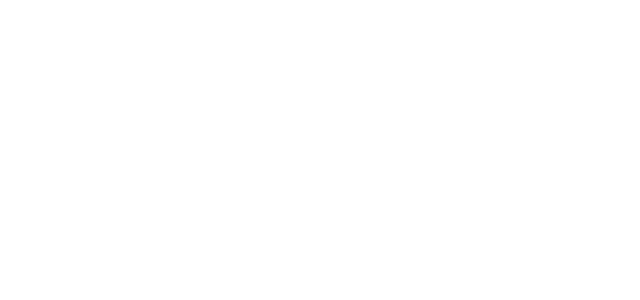
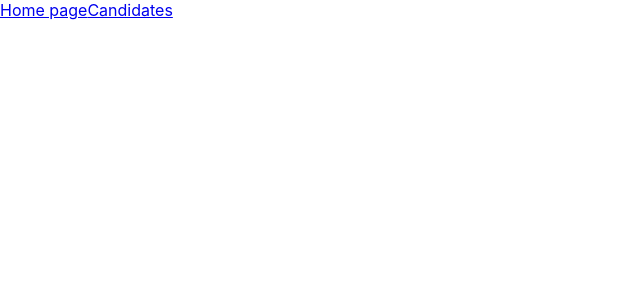
Before and after one commit to A-Vojislav/bitfinal, a React (Create React App) app in the folder bitfinal/: page / in a window 1280 px wide. Shown: the top 300 px of the page, without its empty margins (0-640 px from the left). Built offline with nearby package versions, Linux system fonts and the light colour scheme.

Commit message:
added header and footer

```diff
--- a/bitfinal/src/App.js
+++ b/bitfinal/src/App.js
@@ -1,9 +1,14 @@
 import { BrowserRouter as Router, Route, Routes } from "react-router-dom";
+import Header from "./components/pages/Header";
+import Footer from "./components/pages/Footer";
 
 function App() {
   return (
     <div>
-
+   <Routes>
+    <Route path="/" element={<Header></Header>}></Route>
+    <Route path="/" element={<Footer></Footer>}></Route>
+   </Routes>
     </div>
   );
 }
--- /dev/null
+++ b/bitfinal/src/components/pages/Footer.js
@@ -0,0 +1,11 @@
+import React from 'react'
+
+function Footer() {
+  return (
+    <div>
+      Footer
+    </div>
+  )
+}
+
+export default Footer
--- /dev/null
+++ b/bitfinal/src/components/pages/Header.js
@@ -0,0 +1,13 @@
+import React from 'react'
+import {Link} from "react-router-dom"
+
+function Header() {
+  return (
+    <div>
+     <Link to="/">Home page</Link>
+     <Link to="">Candidates</Link>
+    </div>
+  )
+}
+
+export default Header
--- a/bitfinal/src/index.js
+++ b/bitfinal/src/index.js
@@ -3,11 +3,16 @@
 import './index.css';
 import App from './App';
 import reportWebVitals from './reportWebVitals';
+import {BrowserRouter} from "react-router-dom"
 
 const root = ReactDOM.createRoot(document.getElementById('root'));
 root.render(
+
   <React.StrictMode>
-    <App />
+     <BrowserRouter>
+     <App />
+  </BrowserRouter>
+
   </React.StrictMode>
 );
 
```
Also changed, not shown: bitfinal/src/components/pages/Homepage.js (deleted).
